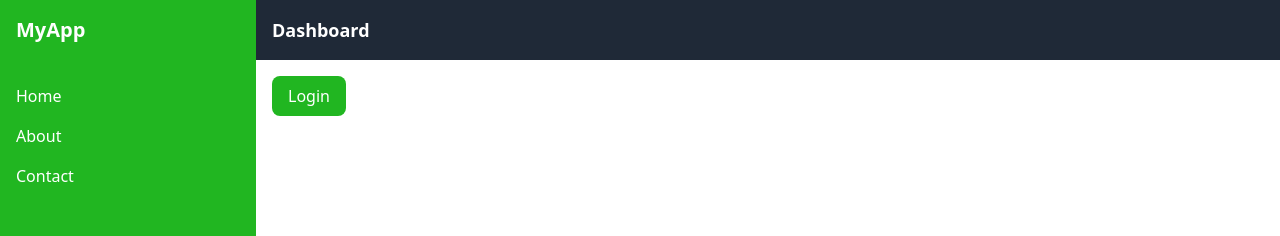
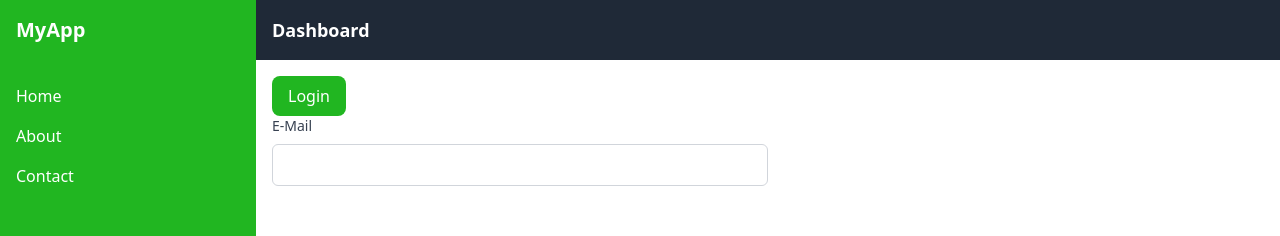
Before and after one commit to FlorianGrollich/capstone, a React (Vite) app in the folder frontend/: page / in a window 1280 px wide. Shown: the top 236 px of the page. Built offline with nearby package versions, Linux system fonts and the light colour scheme.

Commit message:
feat: add TextField

```diff
--- /dev/null
+++ b/frontend/src/components/TextField.tsx
@@ -0,0 +1,44 @@
+import React from "react";
+
+interface TextFieldProps {
+    label: string;
+    type?: "text" | "email" | "password" | "number";
+
+    onChange: (e: React.ChangeEvent<HTMLInputElement>) => void;
+    placeholder?: string;
+    error?: string;
+    required?: boolean;
+    disabled?: boolean;
+    className?: string;
+}
+
+const TextField: React.FC<TextFieldProps> = ({
+                                                 label,
+                                                 type = "text",
+                                                 onChange,
+                                                 placeholder,
+                                                 error,
+                                                 required = false,
+                                                 disabled = false,
+                                                 className = "",
+                                             }) => {
+    return (
+        <div className={`flex flex-col ${className}`}>
+            <label className="text-sm font-medium text-gray-700 mb-2">
+                {label} {required && <span className="text-red-500">*</span>}
+            </label>
+            <input
+                type={type}
+                onChange={onChange}
+                placeholder={placeholder}
+                disabled={disabled}
+                className={`px-4 py-2 border rounded-md text-gray-800 focus:outline-none focus:ring-2 focus:ring-primary ${
+                    error ? "border-red-500" : "border-gray-300"
+                } ${disabled ? "bg-gray-200 cursor-not-allowed" : ""}`}
+            />
+            {error && <span className="text-red-500 text-sm mt-1">{error}</span>}
+        </div>
+    );
+};
+
+export default TextField;
--- a/frontend/src/features/Auth/pages/LoginPage.tsx
+++ b/frontend/src/features/Auth/pages/LoginPage.tsx
@@ -1,11 +1,15 @@
 import * as React from "react";
 import Button from "../../../components/Button.tsx";
+import TextField from "../../../components/TextField.tsx";
 
 
 const LoginPage: React.FC = () => {
     return (
         <div>
             <Button>Login</Button>
+            <div className={"w-1/2"}>
+                <TextField onChange={() => {}} label={"E-Mail"} />
+            </div>
         </div>
     );
 };
```
